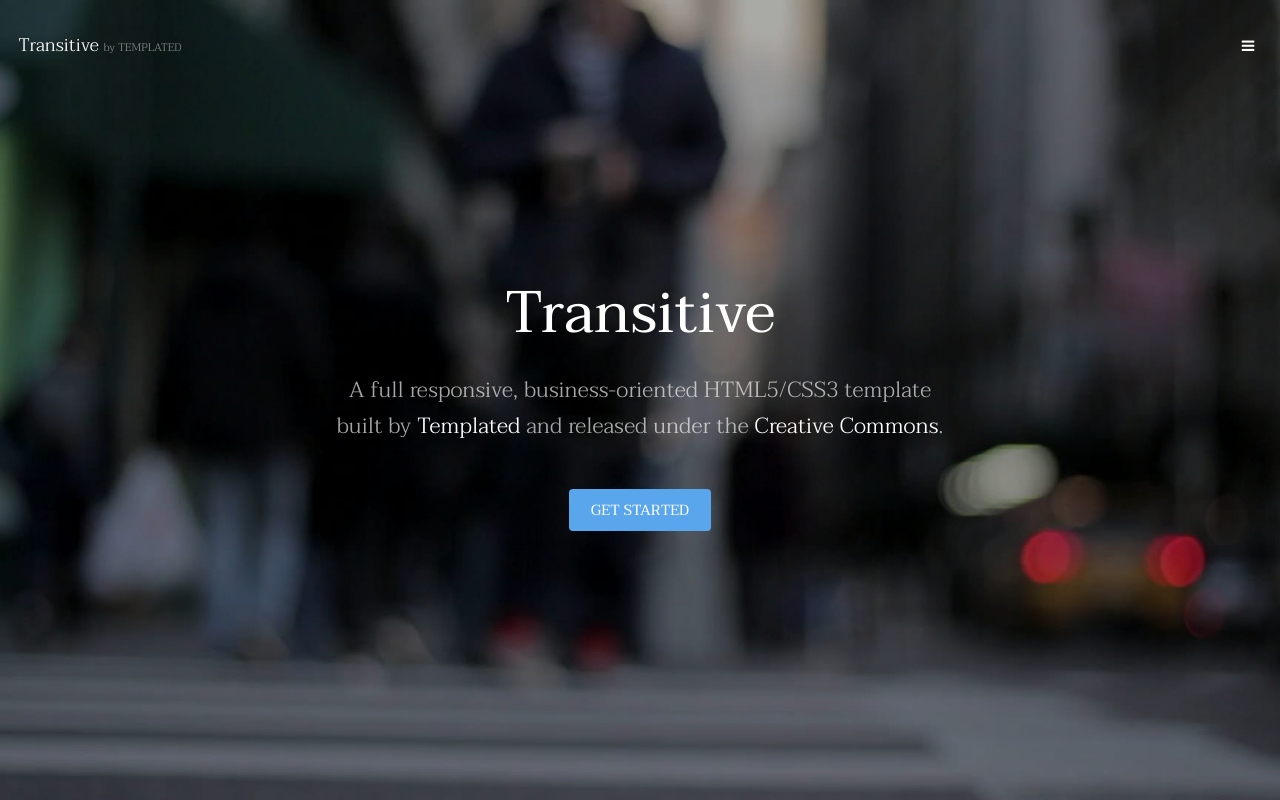
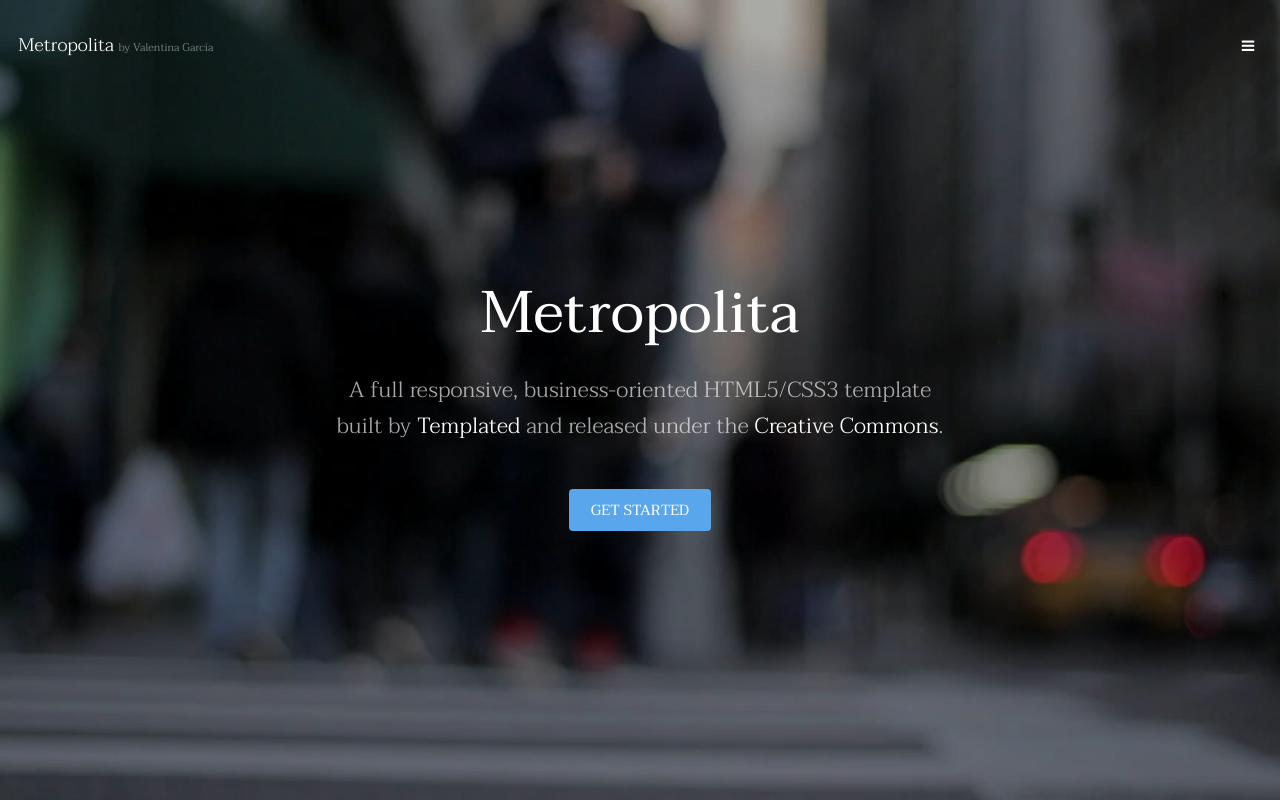
Before and after one commit to ValentinaGarciaHerrera/04_REP_METROPOLITA, a plain HTML site: page index.html in a window 1280 px wide. Shown: the top 800 px of the page. Drawn offline with Linux system fonts and the light colour scheme.

Commit message:
cambios en la portada por Valentina

```diff
--- a/index.html
+++ b/index.html
@@ -6,7 +6,7 @@
 -->
 <html>
 	<head>
-		<title>Transitive by TEMPLATED</title>
+		<title>Metropolita by Valentina García</title>
 		<meta charset="utf-8" />
 		<meta name="viewport" content="width=device-width, initial-scale=1" />
 		<link rel="stylesheet" href="assets/css/main.css" />
@@ -15,7 +15,7 @@
 
 		<!-- Header -->
 			<header id="header" class="alt">
-				<div class="logo"><a href="index.html">Transitive <span>by TEMPLATED</span></a></div>
+				<div class="logo"><a href="index.html">Metropolita <span>by Valentina García</span></a></div>
 				<a href="#menu" class="toggle"><span>Menu</span></a>
 			</header>
 
@@ -36,7 +36,7 @@
 		-->
 			<section id="banner" data-video="images/banner">
 				<div class="inner">
-					<h1>Transitive</h1>
+					<h1>Metropolita</h1>
 					<p>A full responsive, business-oriented HTML5/CSS3 template<br />
 					built by <a href="https://templated.co/">Templated</a> and released under the <a href="https://templated.co/license">Creative Commons</a>.</p>
 					<a href="#one" class="button special scrolly">Get Started</a>
```
